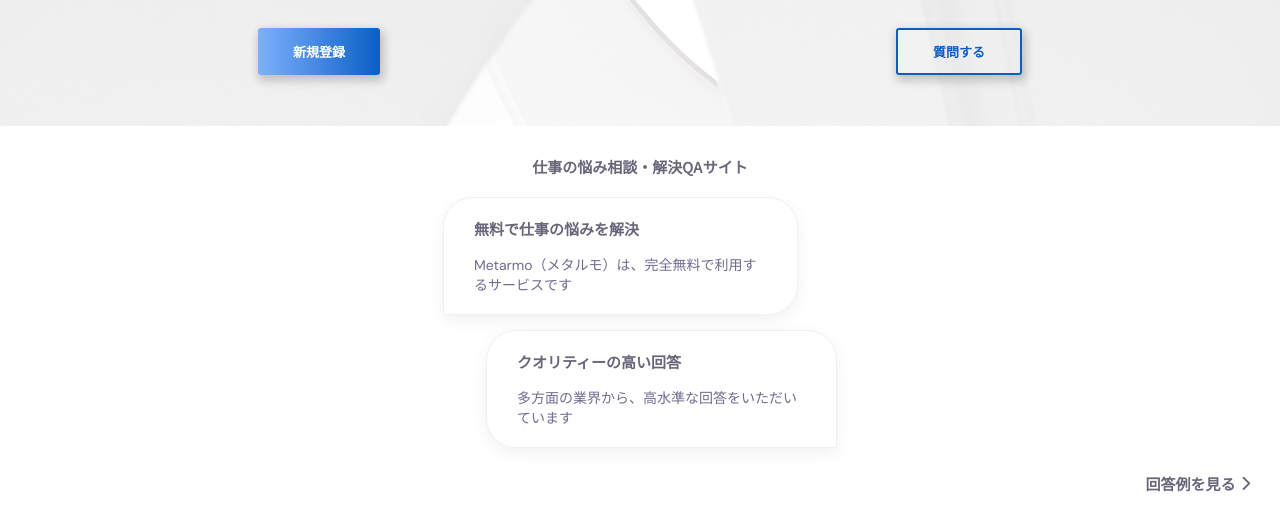
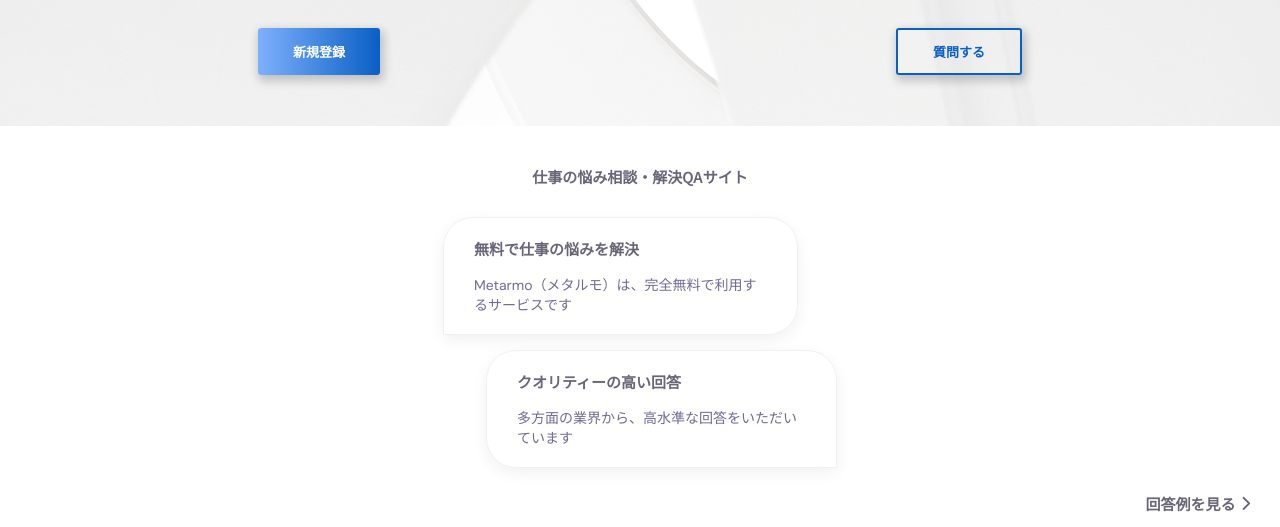
Before and after one commit to Rin101/metarmo-lp, a plain HTML site: page index.html in a window 1280 px wide. Shown: the part 273-800 px from the top of the page. Drawn offline with Linux system fonts and the light colour scheme.

Commit message:
spacing adjustments

```diff
--- a/style.css
+++ b/style.css
@@ -104,7 +104,7 @@ section {
     font-weight: 600;
     font-size: 15px;
     color: #696679;
-    padding: 30px 0 20px 0;
+    padding: 40px 0 30px 0;
 }
 
 #chat-bubbles {
```
